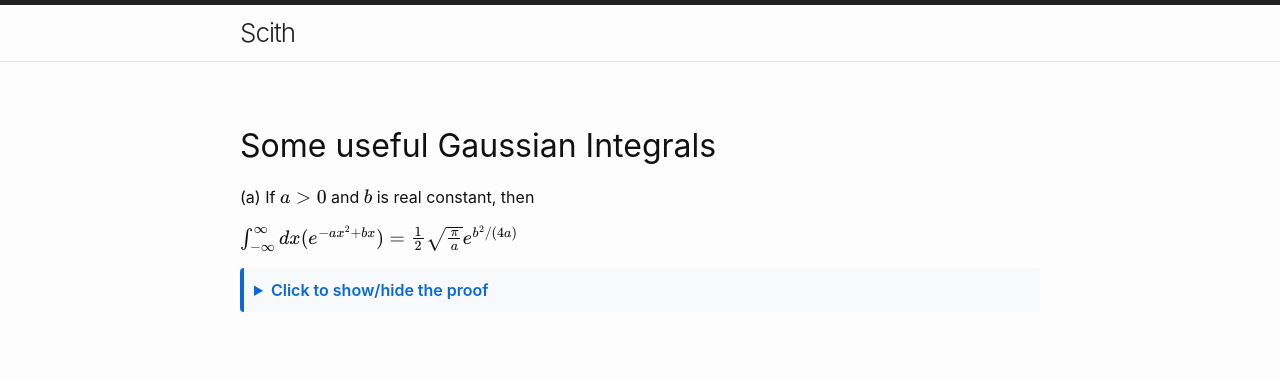
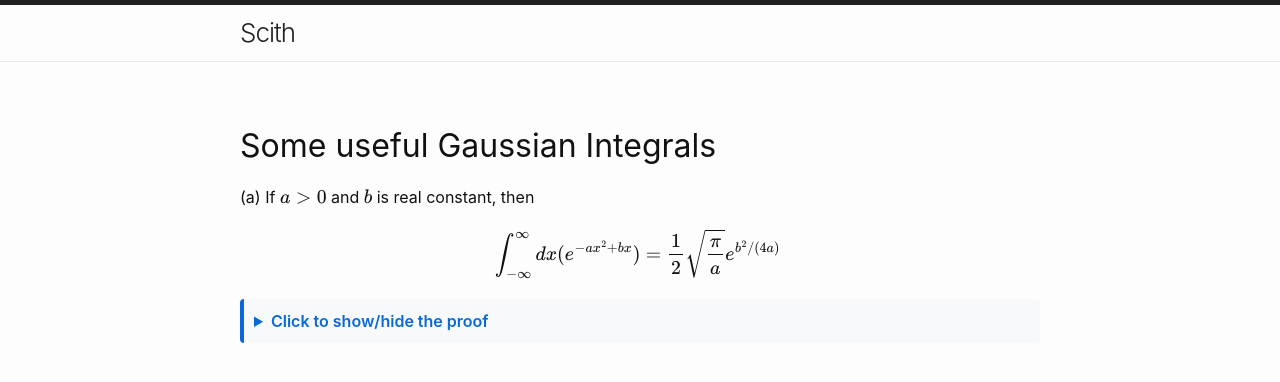
Before and after one commit to yashmrsawant/yashmrsawant.github.io, a Jekyll site: the page built from _posts/2026-04-01-some-integral-theorems.md, in a window 1280 px wide. Shown: the top 382 px of the page. Built offline with Jekyll 4.4.1, drawn with Linux system fonts in a browser that asks for light colours.

Commit message:
Auto-commit: Update blog 2026-04-01 15:15:12

```diff
--- a/_posts/2026-04-01-some-integral-theorems.md
+++ b/_posts/2026-04-01-some-integral-theorems.md
@@ -9,12 +9,13 @@
 (a) If $$a > 0$$ and $$b$$ is real constant, then
 
 $$\int_{-\infty}^{\infty} dx (e^{-ax^2+bx})=\frac{1}{2}\sqrt{\frac{\pi}{a}}e^{b^2/(4a)}\text{ }$$
+
 <details style="cursor: pointer; padding: 10px; background-color: #f8f9fa; border-left: 4px solid #0969da; border-radius: 4px; margin-top: 15px;">
   <summary style="font-weight: 600; color: #0969da;">Click to show/hide the proof</summary>
 
   <br>
 
-  **Proof:**
+  *Proof:*
 
   First, we complete the square in the exponent:
 
```
